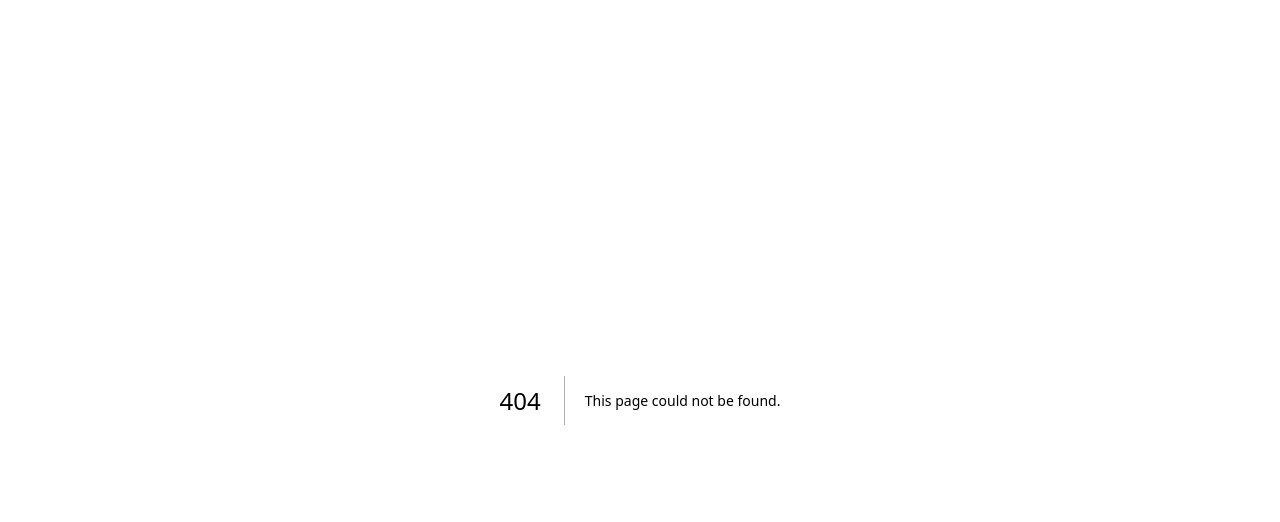
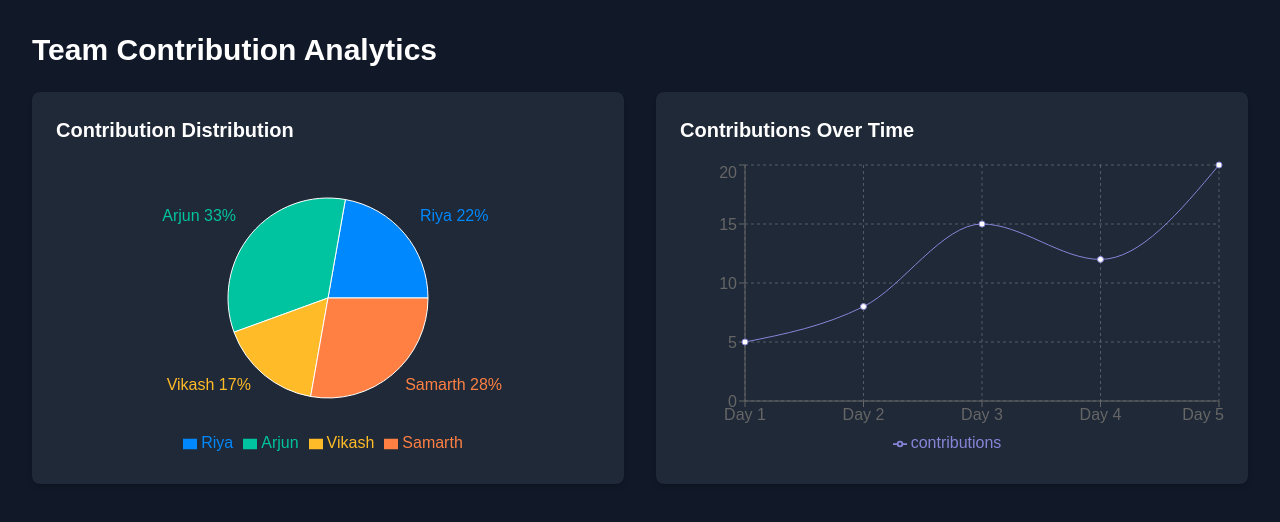
Before and after one commit to kumarvikash-prog/UniMind, a Next.js app: page /analytics in a window 1280 px wide. Before the commit this address had no page. Shown: the top 522 px of the page. Built offline with nearby package versions, Linux system fonts and the light colour scheme.

Commit message:
feat: add analytics page with charts

```diff
--- /dev/null
+++ b/components/AnalyticsGraph.js
@@ -0,0 +1,95 @@
+// In components/AnalyticsGraph.js
+
+import React, { useState, useEffect } from 'react';
+import { PieChart, Pie, Cell, Tooltip, Legend, ResponsiveContainer, LineChart, Line, XAxis, YAxis, CartesianGrid } from 'recharts';
+
+// The dummy data is now defined outside the component.
+const DUMMY_MEMBER_DATA = [
+  { name: 'Riya', value: 12 },
+  { name: 'Arjun', value: 18 },
+  { name: 'Vikash', value: 9 },
+  { name: 'Samarth', value: 15 },
+];
+const DUMMY_TIME_DATA = [
+  { date: 'Day 1', contributions: 5 },
+  { date: 'Day 2', contributions: 8 },
+  { date: 'Day 3', contributions: 15 },
+  { date: 'Day 4', contributions: 12 },
+  { date: 'Day 5', contributions: 20 },
+];
+const COLORS = ['#0088FE', '#00C49F', '#FFBB28', '#FF8042'];
+
+export default function AnalyticsGraph() {
+  // 1. Create state variables to hold the data and loading status.
+  const [memberData, setMemberData] = useState([]);
+  const [timeData, setTimeData] = useState([]);
+  const [loading, setLoading] = useState(true);
+
+  // 2. Use useEffect to simulate fetching data when the component loads.
+  useEffect(() => {
+    // This function simulates an API call.
+    const fetchData = () => {
+      setLoading(true);
+      // We use a 1-second delay to mimic a real network request.
+      setTimeout(() => {
+        setMemberData(DUMMY_MEMBER_DATA);
+        setTimeData(DUMMY_TIME_DATA);
+        setLoading(false); // Set loading to false after data is "fetched".
+      }, 1000);
+    };
+
+    fetchData();
+  }, []); // The empty array [] means this effect runs only once.
+
+  // 3. Show a loading message while waiting for data.
+  if (loading) {
+    return <p className="text-center text-lg">Loading analytics...</p>;
+  }
+
+  // Once loading is false, render the charts.
+  return (
+    <div className="grid grid-cols-1 lg:grid-cols-2 gap-8">
+      {/* Card for the Pie Chart */}
+      <div className="bg-gray-800 p-6 rounded-lg shadow-md">
+        <h2 className="text-xl font-semibold mb-4">Contribution Distribution</h2>
+        <ResponsiveContainer width="100%" height={300}>
+          {/* 4. IMPORTANT: The 'data' prop now uses the 'memberData' state variable. */}
+          <PieChart>
+            <Pie
+              data={memberData}
+              cx="50%"
+              cy="50%"
+              labelLine={false}
+              outerRadius={100}
+              fill="#8884d8"
+              dataKey="value"
+              label={({ name, percent }) => `${name} ${(percent * 100).toFixed(0)}%`}
+            >
+              {memberData.map((entry, index) => (
+                <Cell key={`cell-${index}`} fill={COLORS[index % COLORS.length]} />
+              ))}
+            </Pie>
+            <Tooltip />
+            <Legend />
+          </PieChart>
+        </ResponsiveContainer>
+      </div>
+
+      {/* Card for the Line Chart */}
+      <div className="bg-gray-800 p-6 rounded-lg shadow-md">
+        <h2 className="text-xl font-semibold mb-4">Contributions Over Time</h2>
+        <ResponsiveContainer width="100%" height={300}>
+          {/* 5. IMPORTANT: The 'data' prop now uses the 'timeData' state variable. */}
+          <LineChart data={timeData}>
+            <CartesianGrid strokeDasharray="3 3" strokeOpacity={0.3} />
+            <XAxis dataKey="date" />
+            <YAxis />
+            <Tooltip />
+            <Legend />
+            <Line type="monotone" dataKey="contributions" stroke="#8884d8" activeDot={{ r: 8 }} />
+          </LineChart>
+        </ResponsiveContainer>
+      </div>
+    </div>
+  );
+}
--- a/package.json
+++ b/package.json
@@ -15,7 +15,7 @@
     "next-auth": "^4.24.11",
     "react": "18.3.1",
     "react-dom": "18.3.1",
-    "recharts": "^2.9.0",
+    "recharts": "^2.15.4",
     "socket.io": "^4.7.2",
     "socket.io-client": "^4.7.2"
   },
--- /dev/null
+++ b/pages/analytics.js
@@ -0,0 +1,11 @@
+// In pages/analytics.js
+import AnalyticsGraph from '../components/AnalyticsGraph';
+
+export default function AnalyticsPage() {
+  return (
+    <div className="min-h-screen bg-gray-900 text-white p-8">
+      <h1 className="text-3xl font-bold mb-6">Team Contribution Analytics</h1>
+      <AnalyticsGraph />
+    </div>
+  );
+}
```
Also changed, not shown: 1 other file (tests, documents, lock files or other folders).
